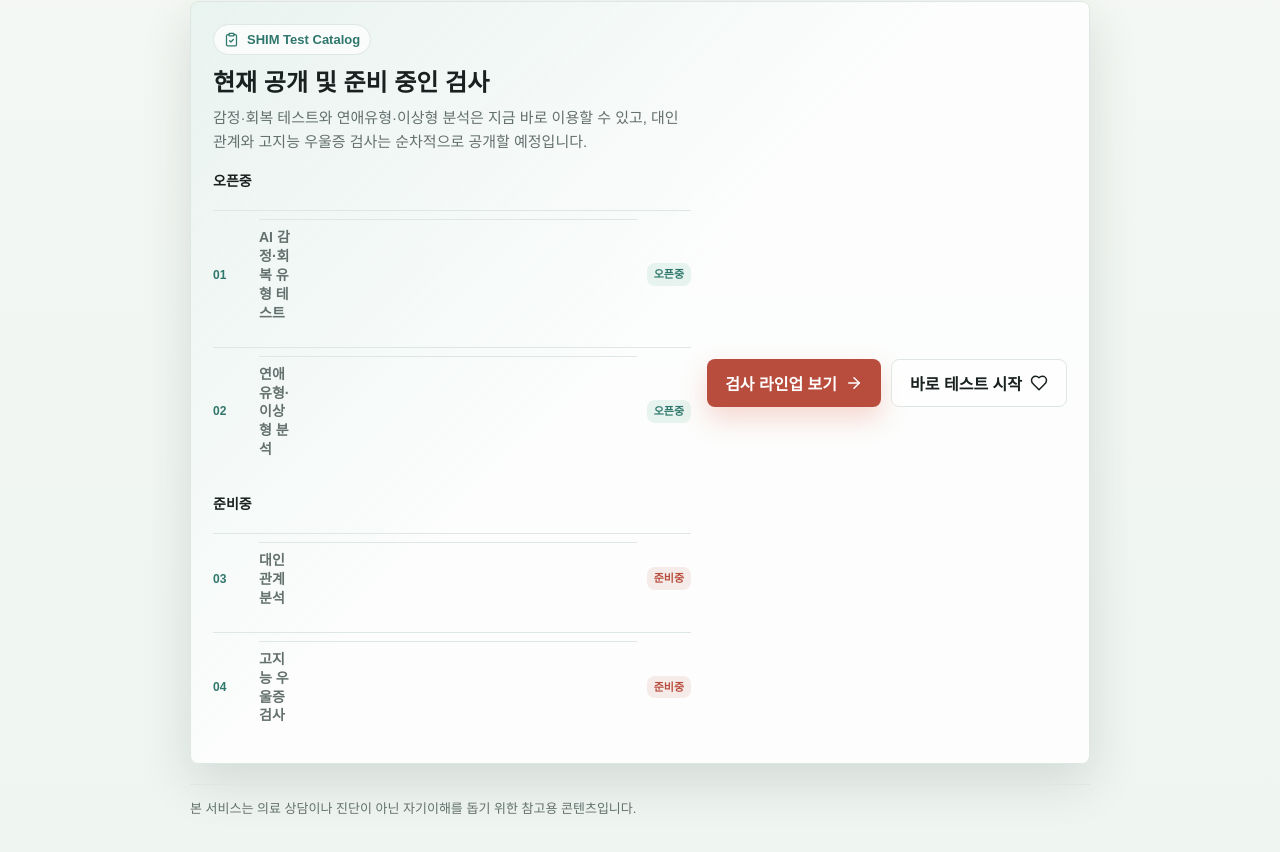
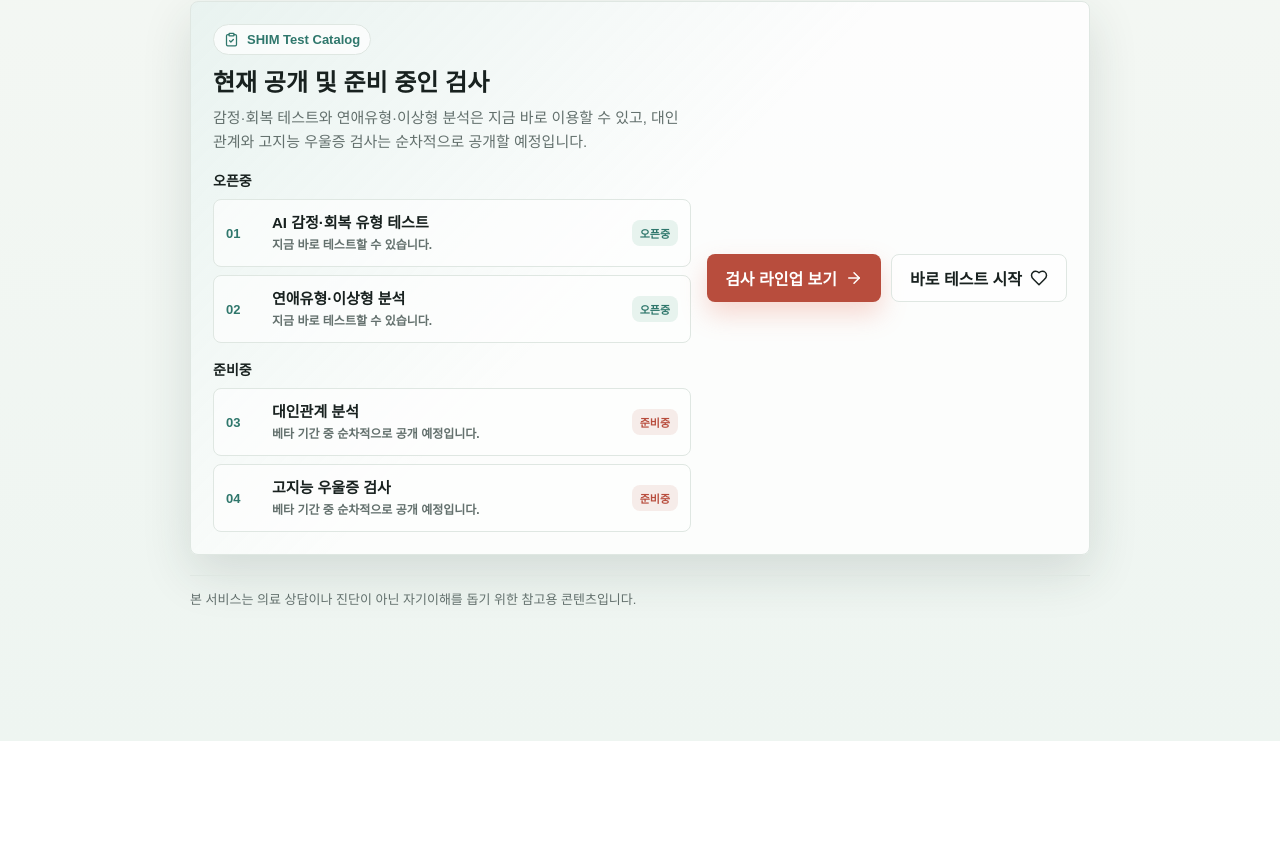
Before and after one commit to sj-dev-99/shim-ai, a Next.js app: page / in a window 1280 px wide. Shown: the part 1085-1937 px from the top of the page. After the commit the page ends 1826 px from the top, so only its background shows below. Built offline with nearby package versions, Linux system fonts and the light colour scheme.

Commit message:
Improve home test catalog readability

```diff
--- a/pages/index.tsx
+++ b/pages/index.tsx
@@ -266,12 +266,15 @@ export default function HomePage({ theme, toggleTheme }: HomePageProps) {
             <div className="test-status-groups">
               <div className="test-status-group">
                 <strong>오픈중</strong>
-                <div className="hero-test-list compact">
+                <div className="home-test-list">
                   {openTests.map((test, index) => (
                     <Link href={test.href} key={test.name}>
                       <a>
                         <b>{String(index + 1).padStart(2, "0")}</b>
-                        <span>{test.name}</span>
+                        <span>
+                          <strong>{test.name}</strong>
+                          <small>지금 바로 테스트할 수 있습니다.</small>
+                        </span>
                         <em>{test.status}</em>
                       </a>
                     </Link>
@@ -280,12 +283,15 @@ export default function HomePage({ theme, toggleTheme }: HomePageProps) {
               </div>
               <div className="test-status-group">
                 <strong>준비중</strong>
-                <div className="hero-test-list compact">
+                <div className="home-test-list">
                   {plannedTests.map((test, index) => (
                     <Link href={test.href} key={test.name}>
                       <a>
                         <b>{String(index + 1 + openTests.length).padStart(2, "0")}</b>
-                        <span>{test.name}</span>
+                        <span>
+                          <strong>{test.name}</strong>
+                          <small>베타 기간 중 순차적으로 공개 예정입니다.</small>
+                        </span>
                         <em>{test.status}</em>
                       </a>
                     </Link>
--- a/styles/globals.css
+++ b/styles/globals.css
@@ -688,18 +688,88 @@ input {
 
 .test-status-groups {
   display: grid;
-  gap: 18px;
+  gap: 16px;
   margin-top: 16px;
 }
 
 .test-status-group {
   display: grid;
-  gap: 6px;
+  gap: 9px;
 }
 
 .test-status-group > strong {
   color: var(--ink);
   font-size: 14px;
+}
+
+.home-test-list {
+  display: grid;
+  gap: 8px;
+}
+
+.home-test-list a {
+  display: grid;
+  grid-template-columns: 34px minmax(0, 1fr) auto;
+  align-items: center;
+  gap: 12px;
+  min-height: 68px;
+  padding: 12px;
+  border: 1px solid var(--line);
+  border-radius: 8px;
+  background: rgba(255, 255, 255, 0.62);
+}
+
+.home-test-list b {
+  color: var(--teal);
+  font-size: 13px;
+  font-weight: 900;
+}
+
+.home-test-list span {
+  display: grid;
+  min-width: 0;
+  gap: 4px;
+}
+
+.home-test-list strong {
+  color: var(--ink);
+  font-size: 15px;
+  line-height: 1.35;
+  word-break: keep-all;
+}
+
+.home-test-list small {
+  color: var(--muted);
+  font-size: 12px;
+  font-weight: 800;
+  line-height: 1.35;
+}
+
+.home-test-list em {
+  padding: 5px 8px;
+  border-radius: 8px;
+  background: var(--selected-panel);
+  color: var(--teal);
+  font-size: 11px;
+  font-style: normal;
+  font-weight: 900;
+  white-space: nowrap;
+}
+
+.test-status-group + .test-status-group .home-test-list em {
+  background: rgba(184, 77, 61, 0.1);
+  color: var(--coral);
+}
+
+@media (max-width: 520px) {
+  .home-test-list a {
+    grid-template-columns: 30px minmax(0, 1fr);
+  }
+
+  .home-test-list em {
+    grid-column: 2;
+    width: fit-content;
+  }
 }
 
 .test-catalog-actions {
```
